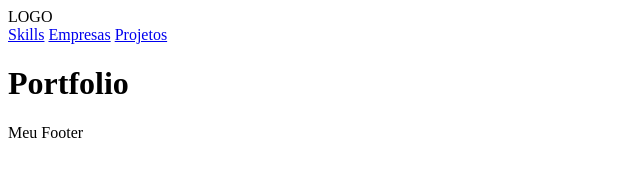
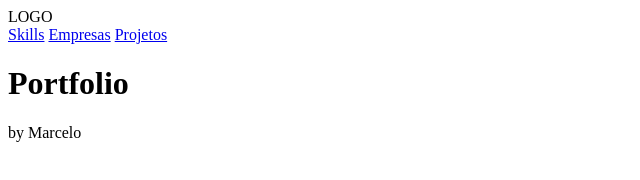
Before and after one commit to mvsgois/dc-portfolio, a plain HTML site: page index.html in a window 1280 px wide. Shown: the full height of the page, 0-640 px from the left. Drawn offline with Linux system fonts and the light colour scheme.

Commit message:
footer modificado

```diff
--- a/index.html
+++ b/index.html
@@ -26,7 +26,7 @@
     <h1>Portfolio</h1>
 
     <footer>
-    Meu Footer
+    by Marcelo
    </footer>
 
 </body>
```
